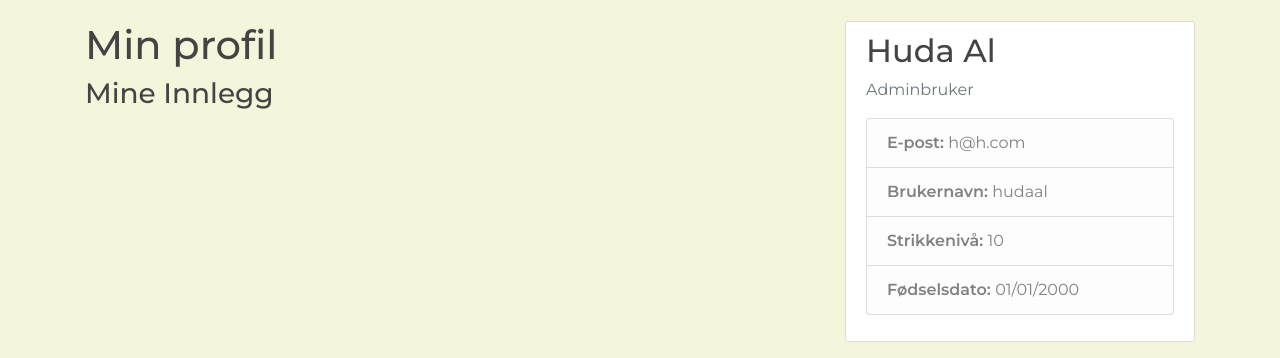
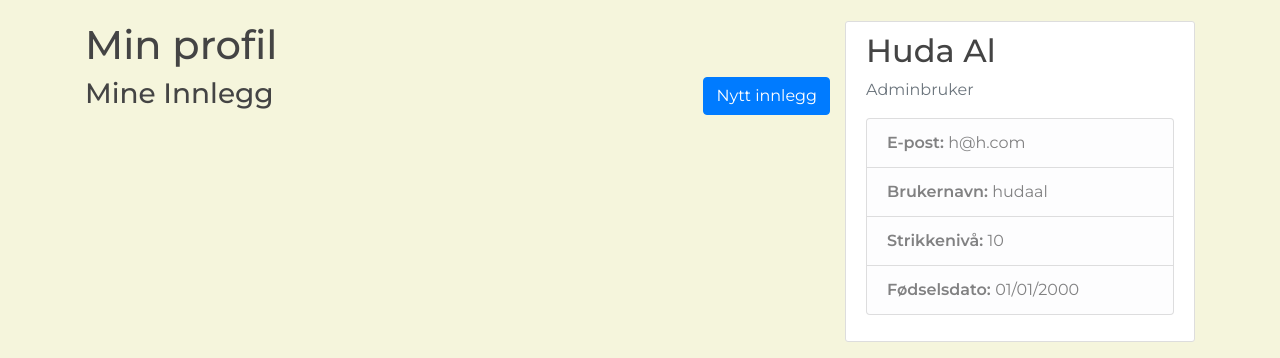
Before and after one commit to eivindsd/Programvareutvikling---Prosjekt, a Django app: page /profile/ in a window 1280 px wide. Shown: the part 59-417 px from the top of the page. Run offline with Django 3.2, Linux system fonts and the light colour scheme; a user stored in the database is signed in; data comes from the database, SQL or seed files in the repository; some libraries are stand-ins or nearby versions.

Commit message:
Lagt til nytt innlegg knapp

```diff
--- a/users/templates/users/profile.html
+++ b/users/templates/users/profile.html
@@ -2,7 +2,12 @@
 {% load crispy_forms_tags %}
 {% block content %}
     <h1>Min profil</h1>
-
+    <div style="display: table">
+        <form action="/createPost/">
+                {% csrf_token %}
+                <input type="submit" value="Nytt innlegg" class="btn btn-primary" style="display: table-cell; position: absolute; right: 0; vertical-align: middle"/>
+            </form>
+    </div>
     <h3>Mine Innlegg</h3>
 {% endblock content %}
 
```
